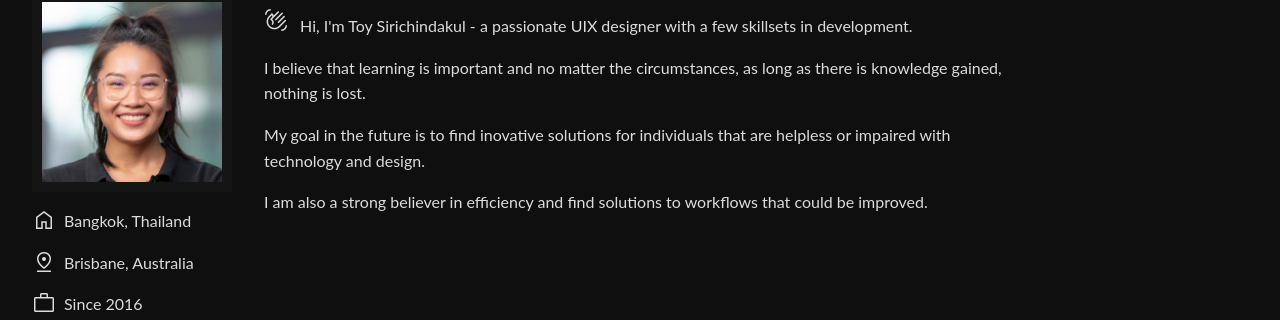
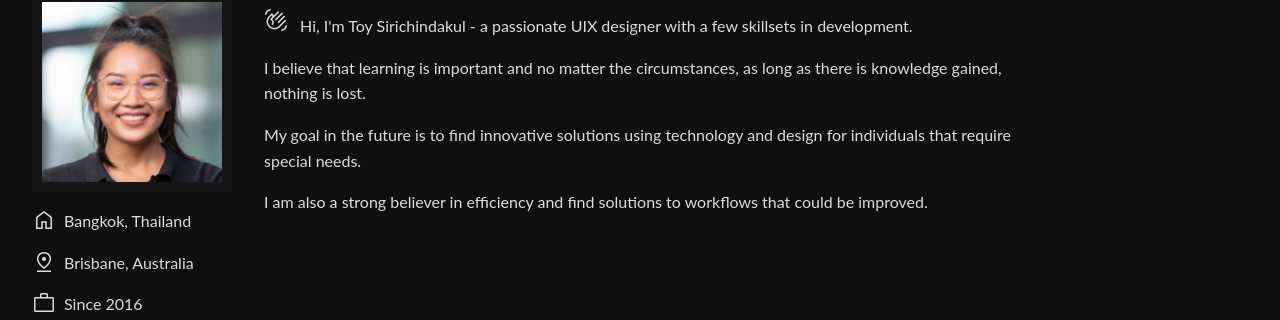
Before and after one commit to t-siri/portfolio-2022, a Jekyll site: the page built from _pages/about.html, in a window 1280 px wide. Shown: the part 235-555 px from the top of the page. Built offline with Jekyll 4.4.1, drawn with Linux system fonts in a browser that asks for light colours; some web fonts are replaced.

Commit message:
new designsa

```diff
--- a/_pages/about.html
+++ b/_pages/about.html
@@ -43,8 +43,8 @@ subtitle: Where design meets the logic mind
 					knowledge gained, nothing is lost.</p>
 
 				<p>My goal in the future is to find
-					inovative solutions for individuals that are helpless or impaired with
-					technology and design.</p>
+					innovative solutions using
+					technology and design for individuals that require special needs.</p>
 
 				<p>I am also a strong believer in efficiency and find solutions to workflows that could be improved.</p>
 			</div>
```
Also changed, not shown: assets/img/work/sc-6.png, 2 other files.
